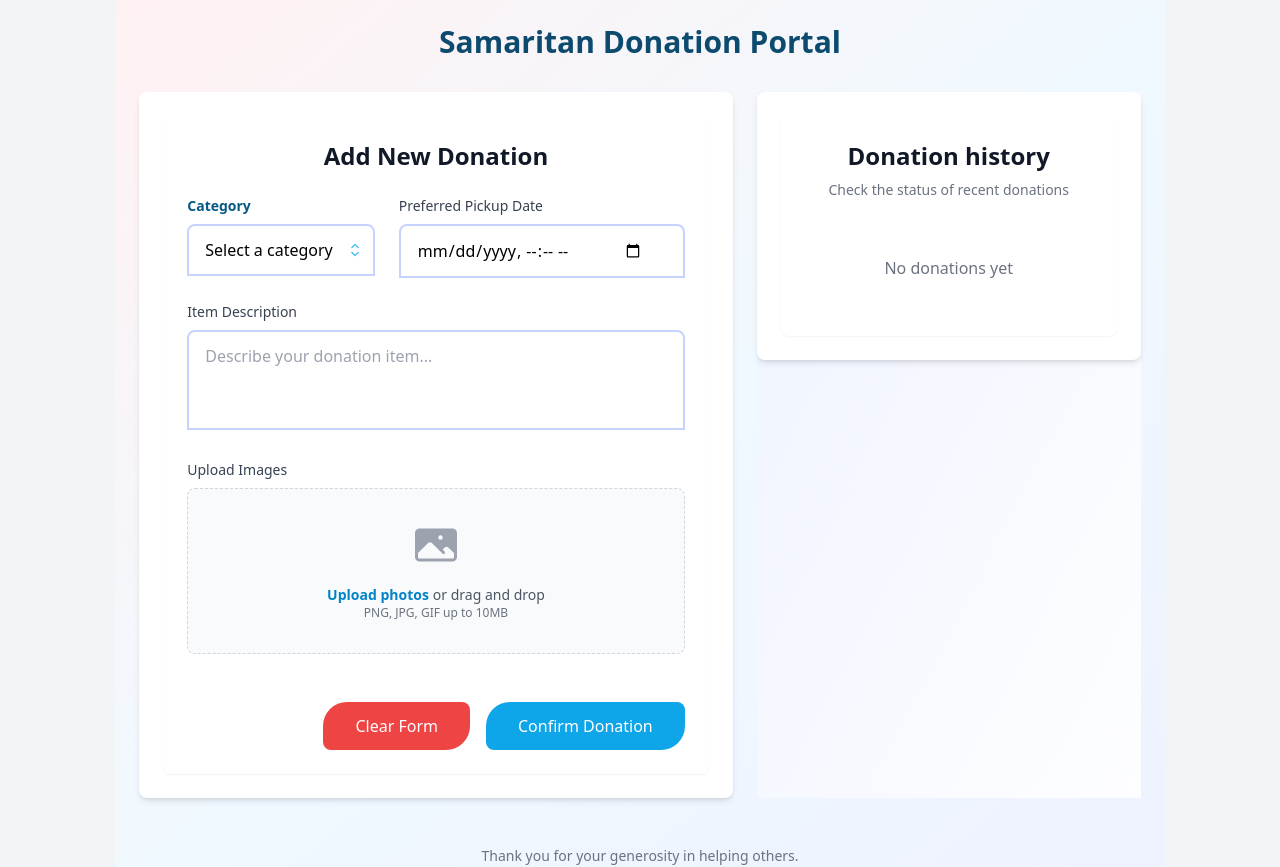
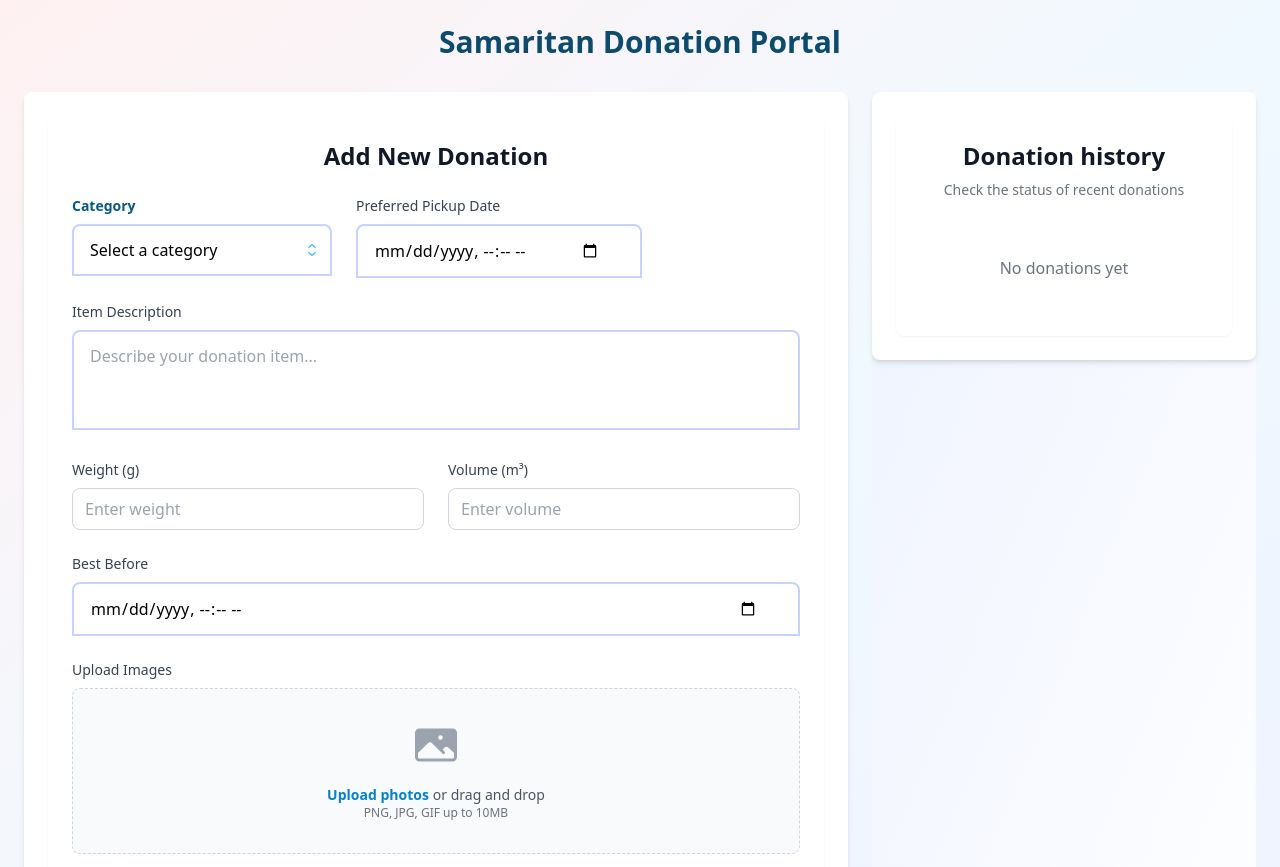
Before and after one commit to jaseel97/donateportal, a React (Vite) app in the folder frontend/: page /samaritan in a window 1280 px wide. Shown: the top 867 px of the page. Built offline with nearby package versions, Linux system fonts and the light colour scheme.

Commit message:
Donar page ui-2

```diff
--- a/frontend/src/Category.jsx
+++ b/frontend/src/Category.jsx
@@ -17,18 +17,25 @@ const Category = ({ value, onChange, categories }) => {
 
   return (
     <div className="mb-6">
-      <label className="categorylabel">Category</label>
+      <label className="categorylabel">
+        Category
+      </label>
       <div className="relative" ref={dropdownRef}>
         <button
           type="button"
           className="categorystyle"
           onClick={() => setIsOpen(!isOpen)}
         >
-          <span className="block truncate">
+          <div className="flex items-center">
+            <span className="block truncate min-w-[200px]">
               {value || "Select a category"}
             </span>
+          </div>
           <span className="pointer-events-none absolute inset-y-0 right-0 flex items-center pr-2">
-            <ChevronUpDownIcon className={`category-icon ${isOpen ? 'rotate-180' : ''}`} />
+            <ChevronUpDownIcon
+              className={`category-icon ${isOpen ? 'rotate-180' : ''}`}
+              aria-hidden="true"
+            />
           </span>
         </button>
 
@@ -37,13 +44,18 @@ const Category = ({ value, onChange, categories }) => {
             {Object.entries(categories.options).map(([key, categoryValue]) => (
               <li
                 key={key}
-                className={`categoryitem ${value === categoryValue ? 'categoryitem-selected' : ''}`}
+                className={`categoryitem ${
+                  value === categoryValue ? 'categoryitem-selected' : ''
+                }`}
                 onClick={() => {
                   onChange({ target: { name: 'category', value: categoryValue } });
                   setIsOpen(false);
                 }}
               >
-                <span className={`categoryitem-text ${value === categoryValue ? 'categoryitem-text-selected' : ''}`}>
+                <div className="flex items-center">
+                  <span className={`categoryitem-text ${
+                    value === categoryValue ? 'categoryitem-text-selected' : ''
+                  }`}>
                     {categoryValue}
                   </span>
                   {value === categoryValue && (
@@ -51,6 +63,7 @@ const Category = ({ value, onChange, categories }) => {
                       <CheckIcon className="checkicon" />
                     </span>
                   )}
+                </div>
               </li>
             ))}
           </ul>
--- a/frontend/src/DatePicker.jsx
+++ b/frontend/src/DatePicker.jsx
@@ -1,21 +1,16 @@
 import React from 'react';
 
-const DatePicker = ({ value, onChange }) => {
+const DatePicker = ({ value, onChange, name = "pickupDate" }) => {
   return (
-    <div className="mb-6">
-      <label htmlFor="pickupDate" className="block text-sm font-medium text-gray-700 mb-2">
-        Preferred Pickup Date
-      </label>
     <input
       type="datetime-local"
-        id="pickupDate"
-        name="pickupDate"
+      id={name}
+      name={name}
       value={value}
       onChange={onChange}
       className="textareastyle"
       required
     />
-    </div>
   );
 };
 
--- a/frontend/src/DonationForm.jsx
+++ b/frontend/src/DonationForm.jsx
@@ -9,7 +9,10 @@ const DonationForm = ({ onSubmit }) => {
     category: '',
     about: '',
     images: [],
-    pickupDate: ''
+    pickupDate: '',
+    weight: '',
+    volume: '',
+    bestBefore: ''
   });
 
   const categories = {
@@ -54,12 +57,15 @@ const DonationForm = ({ onSubmit }) => {
       category: '',
       about: '',
       images: [],
-      pickupDate: ''
+      pickupDate: '',
+      weight: '',
+      volume: '',
+      bestBefore: ''
     });
   };
 
   return (
-    <div className="flex-1 w-full bg-white p-6 rounded-lg shadow-sm ">
+    <div className="flex-1 w-full bg-white p-6 rounded-lg shadow-sm">
       <form onSubmit={handleSubmit}>
         <div className="space-y-12">
           <div>
@@ -69,12 +75,16 @@ const DonationForm = ({ onSubmit }) => {
                 value={formData.category}
                 onChange={handleInputChange}
                 categories={categories}
-
               />
-              <DatePicker
-                value={formData.pickupDate}
-                onChange={handleInputChange}
-              />
+              <div className="mb-6">
+                <label htmlFor="pickupDate" className="block text-sm font-medium text-gray-700 mb-2">
+                  Preferred Pickup Date
+                </label>
+                <DatePicker
+                  value={formData.pickupDate}
+                  onChange={handleInputChange}
+                />
+              </div>
             </div>
             <div className="mb-6">
               <label htmlFor="donation-description" className="block text-sm font-medium text-gray-700 mb-2">
@@ -91,6 +101,55 @@ const DonationForm = ({ onSubmit }) => {
                 required
               />
             </div>
+
+            {/* Weight and Volume inputs in one line */}
+            <div className="flex gap-6 mb-6">
+              <div className="flex-1">
+                <label htmlFor="weight" className="block text-sm font-medium text-gray-700 mb-2">
+                  Weight (g)
+                </label>
+                <input
+                  type="number"
+                  id="weight"
+                  name="weight"
+                  value={formData.weight}
+                  onChange={handleInputChange}
+                  className="block w-full rounded-lg border border-gray-300 px-3 py-2 focus:outline-none focus:ring-2 focus:ring-blue-500 focus:border-blue-500"
+                  placeholder="Enter weight"
+                  min="0"
+                  step="0.1"
+                />
+              </div>
+              <div className="flex-1">
+                <label htmlFor="volume" className="block text-sm font-medium text-gray-700 mb-2">
+                  Volume (m³)
+                </label>
+                <input
+                  type="number"
+                  id="volume"
+                  name="volume"
+                  value={formData.volume}
+                  onChange={handleInputChange}
+                  className="block w-full rounded-lg border border-gray-300 px-3 py-2 focus:outline-none focus:ring-2 focus:ring-blue-500 focus:border-blue-500"
+                  placeholder="Enter volume"
+                  min="0"
+                  step="1.0"
+                />
+              </div>
+            </div>
+
+            {/* Best Before Date */}
+            <div className="mb-6">
+              <label htmlFor="bestBefore" className="block text-sm font-medium text-gray-700 mb-2">
+                Best Before
+              </label>
+              <DatePicker
+                name="bestBefore"
+                value={formData.bestBefore}
+                onChange={handleInputChange}
+              />
+            </div>
+
             <UploadImage
               images={formData.images}
               onChange={handleImageChange}
--- a/frontend/src/SamaritanHome.jsx
+++ b/frontend/src/SamaritanHome.jsx
@@ -22,13 +22,13 @@ export default function SamaritanHome() {
   };
 
   return (
-    <div className="min-h-screen bg-gradient-to-br from-rose-50 via-sky-50 to-indigo-50 animate-fadeIn">
-      <div className="max-w-7xl mx-auto p-6">
+    <div className="min-h-screen w-full max-w-7xl bg-gradient-to-br from-rose-50 via-sky-50 to-indigo-50 animate-fadeIn">
+      <div className="mx-auto p-6">
         <h1 className="text-3xl font-bold text-sky-900 text-center mb-8 animate-slideDown">
           Samaritan Donation Portal
         </h1>
 
-        <div className="flex gap-6 max-w-7xl w-full mx-auto ">
+        <div className="flex gap-6 w-full mx-auto ">
           <div className="flex-grow animate-slideInLeft hover:scale-[1.01] transition-transform duration-300 ">
             <div className="bg-white rounded-lg shadow-md p-6 hover:shadow-lg transition-shadow duration-300">
               <DonationForm onSubmit={handleDonationSubmit} />
```
Lines whose indentation alone changed are shown as unchanged.
